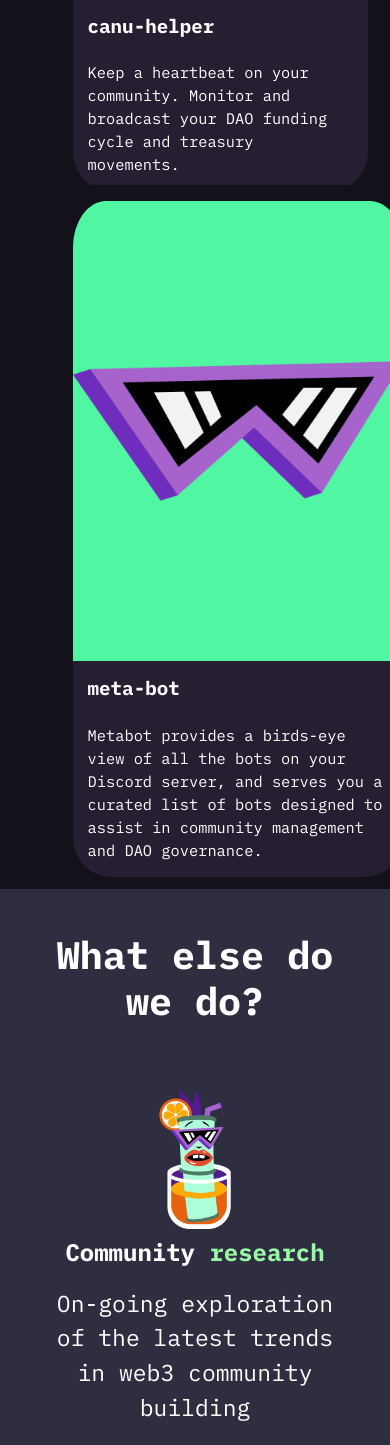
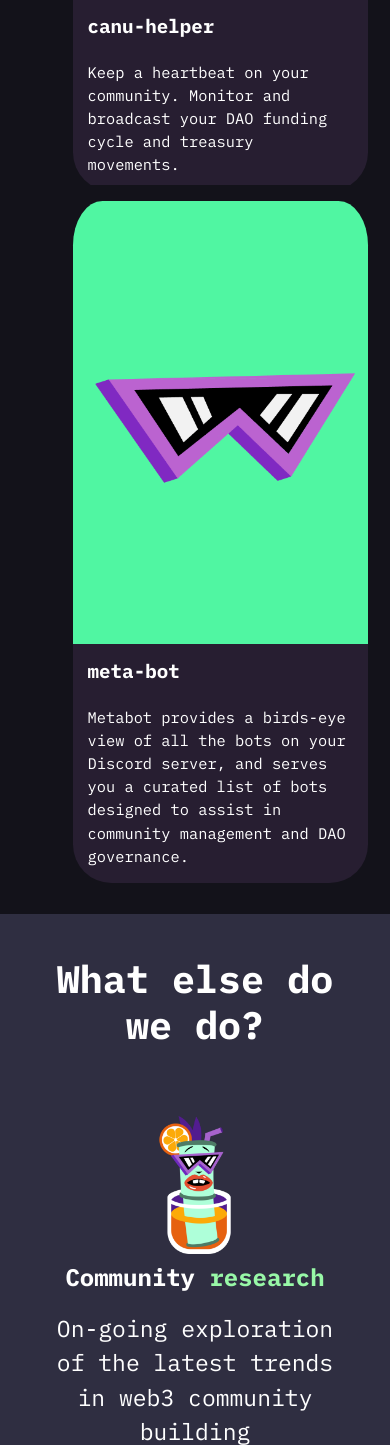
Before and after one commit to Zeugh-eth/canu-dao.github.io, a PHP site: page /index.html in a window 390 px wide; the page is wider, and only the part inside the window is pictured. Shown: the part 4704-6149 px from the top of that part. Run offline with PHP 8.4, Linux system fonts and the light colour scheme.

Commit message:
fix: meta-bot image size & mobile bots padding

```diff
--- a/css/styles.css
+++ b/css/styles.css
@@ -415,6 +415,10 @@ section #DAO {
   #bot-page img {
    width: 50vw;
   }
+
+  #our-bots {
+    padding-bottom: 10vh !important;
+  }
 }
 
 #bot-page .row {
```
Also changed, not shown: img/canu-glasses-squared.png.
